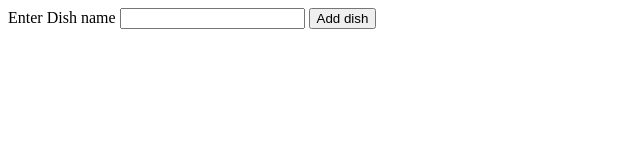
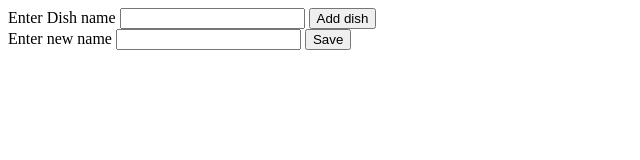
Before and after one commit to Aiwwa/EDRIS, a plain HTML site: page index.html in a window 1280 px wide. Shown: the whole page, without its empty margins (0-640 px from the left). Drawn offline with Linux system fonts and the light colour scheme.

Commit message:
Update index.html

```diff
--- a/index.html
+++ b/index.html
@@ -22,5 +22,11 @@
       <button type="button" name="add-dish" id="add-dish">Add dish</button>
     </div>
     <div class="dishes-container"></div>
+
+    <div class="edit-output">
+      <label for="edit-dish-name">Enter new name</label>
+      <input type="text" />
+      <button type="button">Save</button>
+    </div>
   </body>
 </html>
```
